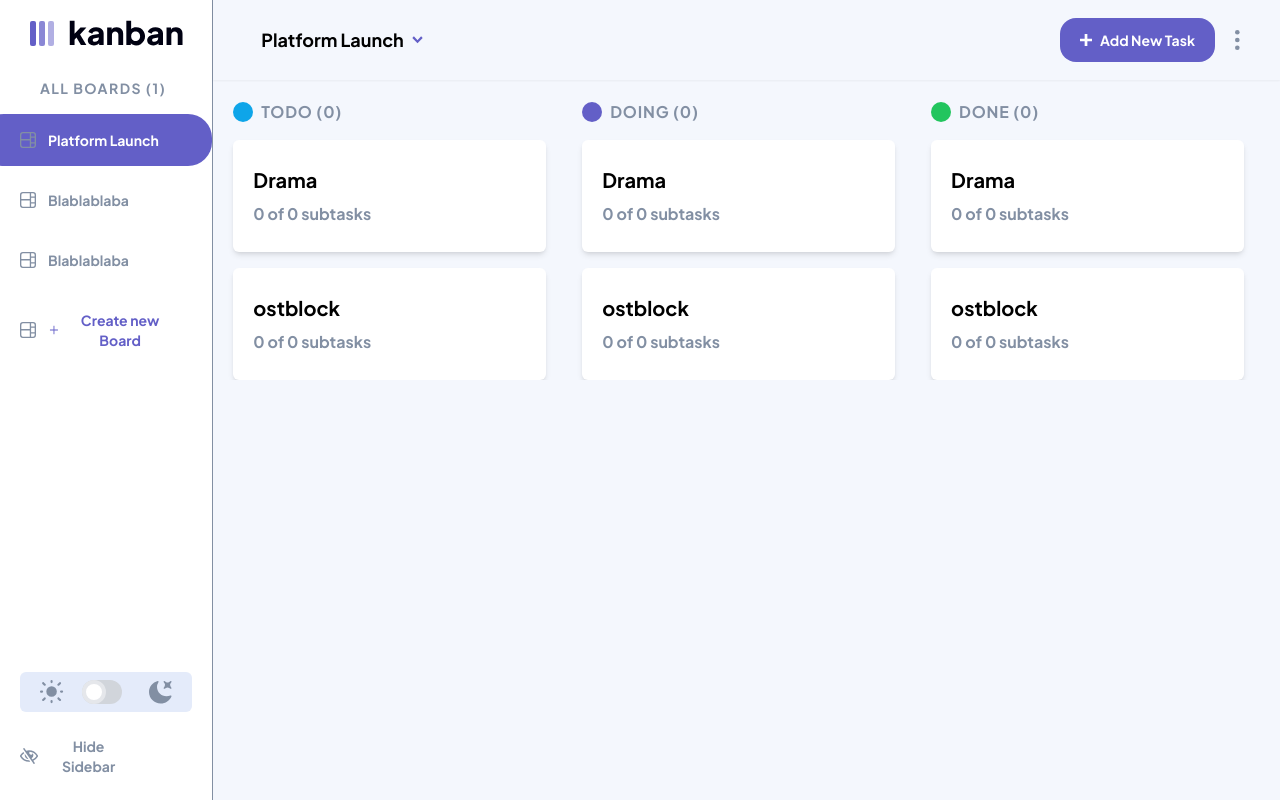
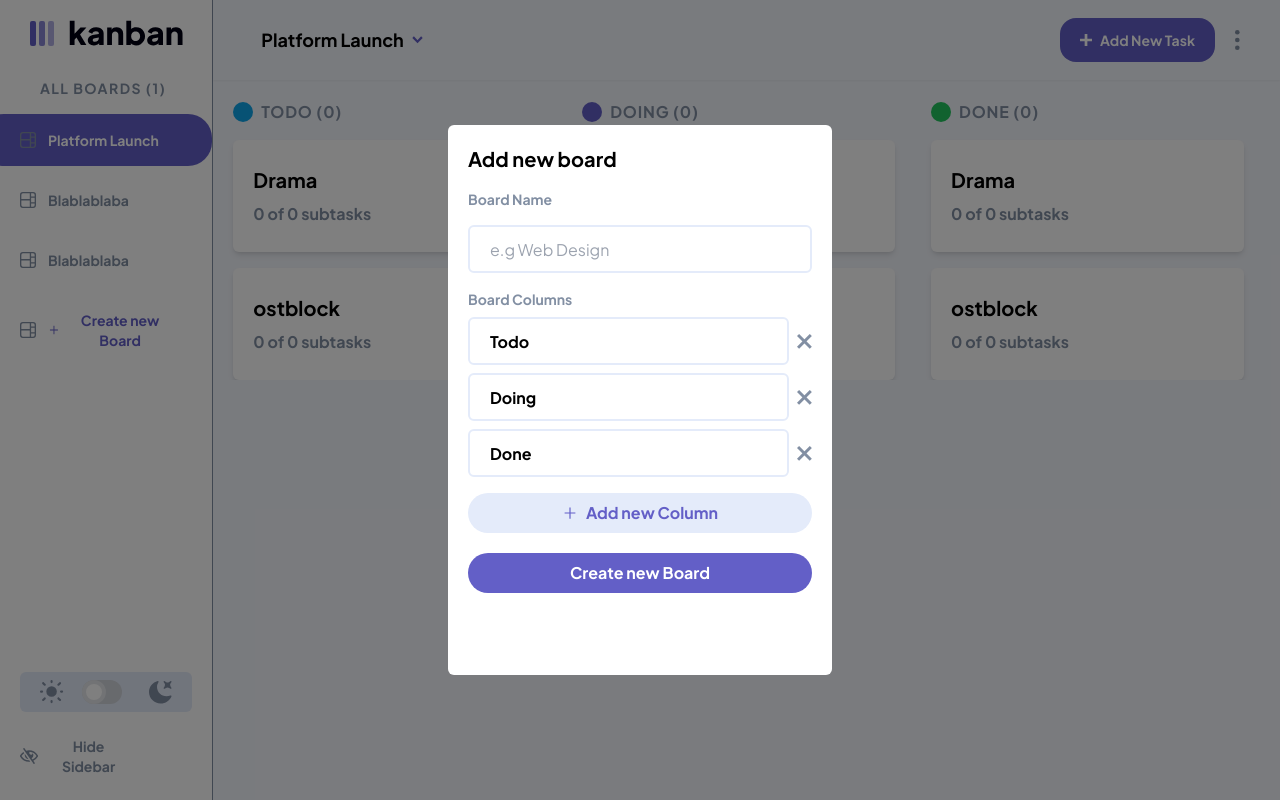
Before and after one commit to danielgen01/kanbanboard-frontend, a React (Vite) app: page / in a window 1280 px wide. Both pictures are taken after a click on the button "Create new Board". Built offline with nearby package versions, Linux system fonts and the light colour scheme.

Commit message:
implement toggle "addBoardForm" functionality

```diff
--- a/src/App.tsx
+++ b/src/App.tsx
@@ -19,7 +19,7 @@ function App() {
       <Board />
       {/* <NewTaskForm /> */}
       {/* <ViewTaskForm /> */}
-      {/* <AddBoardForm /> */}
+      <AddBoardForm />
       {/* <EditBoardForm /> */}
       {/* <DeleteBoard /> */}
       {/* <DeleteTask /> */}
--- /dev/null
+++ b/src/Redux/features/NewBoardForm/NewBoardFormSlice.ts
@@ -0,0 +1,23 @@
+import { createSlice } from '@reduxjs/toolkit';
+
+interface NewBoardFormState {
+  isFormOpen: boolean;
+}
+
+const initialState: NewBoardFormState = {
+  isFormOpen: false,
+};
+
+const newBoardForm = createSlice({
+  name: 'newboardform',
+  initialState,
+  reducers: {
+    toggleForm: (state) => {
+      state.isFormOpen = !state.isFormOpen;
+    },
+  },
+});
+
+export const { toggleForm } = newBoardForm.actions;
+
+export default newBoardForm.reducer;
--- a/src/Redux/rootReducer.ts
+++ b/src/Redux/rootReducer.ts
@@ -1,8 +1,10 @@
 import { combineReducers } from '@reduxjs/toolkit';
 import sidebarReducer from './features/Sidebar/sidebarSlice';
+import newBoardFormReducer from './features/NewBoardForm/NewBoardFormSlice';
 
 const rootReducer = combineReducers({
-    sidebar:sidebarReducer
+    sidebar:sidebarReducer,
+    newboardform:newBoardFormReducer
 });
 
 export type RootState = ReturnType<typeof rootReducer>;
--- a/src/components/Forms/AddNewBoard/AddBoardForm.tsx
+++ b/src/components/Forms/AddNewBoard/AddBoardForm.tsx
@@ -2,17 +2,34 @@ import React from "react"
 import { AiOutlinePlus } from "react-icons/ai"
 import { AddColInput } from "./AddColInput"
 
-const AddBoardForm = () => {
+import { useSelector, useDispatch } from "react-redux"
+import { toggleForm } from "../../../Redux/features/NewBoardForm/NewBoardFormSlice"
+import { useAppDispatch,useAppSelector } from "../../../Redux/store"
+import { RootState } from "../../../Redux/rootReducer"
+
+const AddBoardForm: React.FC = () => {
+  const isFormOpen = useAppSelector(
+    (state: RootState) => state.newboardform.isFormOpen
+  )
+  const dispatch = useAppDispatch()
+
+  const handleToggleForm = () => {
+    dispatch(toggleForm())
+  }
   return (
-    <section className="transparent-background bg-black/50 absolute h-screen w-screen top-0 left-0 ">
+    <section className="transparent-background bg-black/50 absolute h-screen w-screen top-0 left-0 "
+    style={{display:isFormOpen? "block" : "none"}} onClick={handleToggleForm}>
       <div
         className="form-container bg-white fixed top-1/2 left-1/2 -translate-x-1/2 -translate-y-1/2
      min-h-[550px] w-[90%] md:w-[50%] lg:w-[40%] xl:w-[30%] rounded-md
      dark:bg-dark-gray"
-      >
+     >
         <div className="form-content flex flex-col px-5 py-5 gap-4">
           <h1 className="font-bold text-xl dark:text-white">Add new board</h1>
-          <label htmlFor="" className="text-medium-gray font-bold text-sm dark:text-white">
+          <label
+            htmlFor=""
+            className="text-medium-gray font-bold text-sm dark:text-white"
+          >
             Board Name
           </label>
           <input
@@ -21,7 +38,10 @@ const AddBoardForm = () => {
             placeholder="e.g Web Design"
           />
           <section className="board-columns flex flex-col gap-2">
-            <label htmlFor="" className="text-sm text-medium-gray font-bold dark:text-white">
+            <label
+              htmlFor=""
+              className="text-sm text-medium-gray font-bold dark:text-white"
+            >
               Board Columns
             </label>
             <AddColInput defaultValue={"Todo"} />
--- a/src/components/MainLayout/Sidebar.tsx
+++ b/src/components/MainLayout/Sidebar.tsx
@@ -2,7 +2,7 @@ import React, { useState, useEffect } from "react"
 import { RootState } from "../../Redux/rootReducer"
 import { toggleSidebar } from "../../Redux/features/Sidebar/sidebarSlice"
 import { useSelector, useDispatch } from "react-redux"
-
+import { toggleForm } from "../../Redux/features/NewBoardForm/NewBoardFormSlice"
 import LogoDark from "../../../assets/logo-dark.svg"
 import LogoLight from "../../../assets/logo-light.svg"
 import boardicon from "../../../assets/icon-board.svg"
@@ -20,6 +20,14 @@ const Sidebar = () => {
 
   const handleToggleSidebar = () => {
     dispatch(toggleSidebar())
+  }
+
+  const isFormOpen = useSelector(
+    (state: RootState) => state.newboardform.isFormOpen
+  )
+
+  const handleToggleBoardForm = () => {
+    dispatch(toggleForm())
   }
 
   const [isDarkMode, setIsDarkMode] = useState(
@@ -75,7 +83,8 @@ const Sidebar = () => {
           </span>
         </button>
 
-        <button className="flex items-center px-10 py-4 rounded-3xl -ml-5 gap-3 font-bold text-sm  hover:bg-bright-gray duration-200">
+        <button className="flex items-center px-10 py-4 rounded-3xl -ml-5 gap-3
+         font-bold text-sm  hover:bg-bright-gray duration-200" onClick={handleToggleBoardForm}>
           <img src={boardicon} alt="logo" className="fill-dark-purple" />
           <span className="flex items-center gap-2 text-dark-purple">
             {" "}
```
